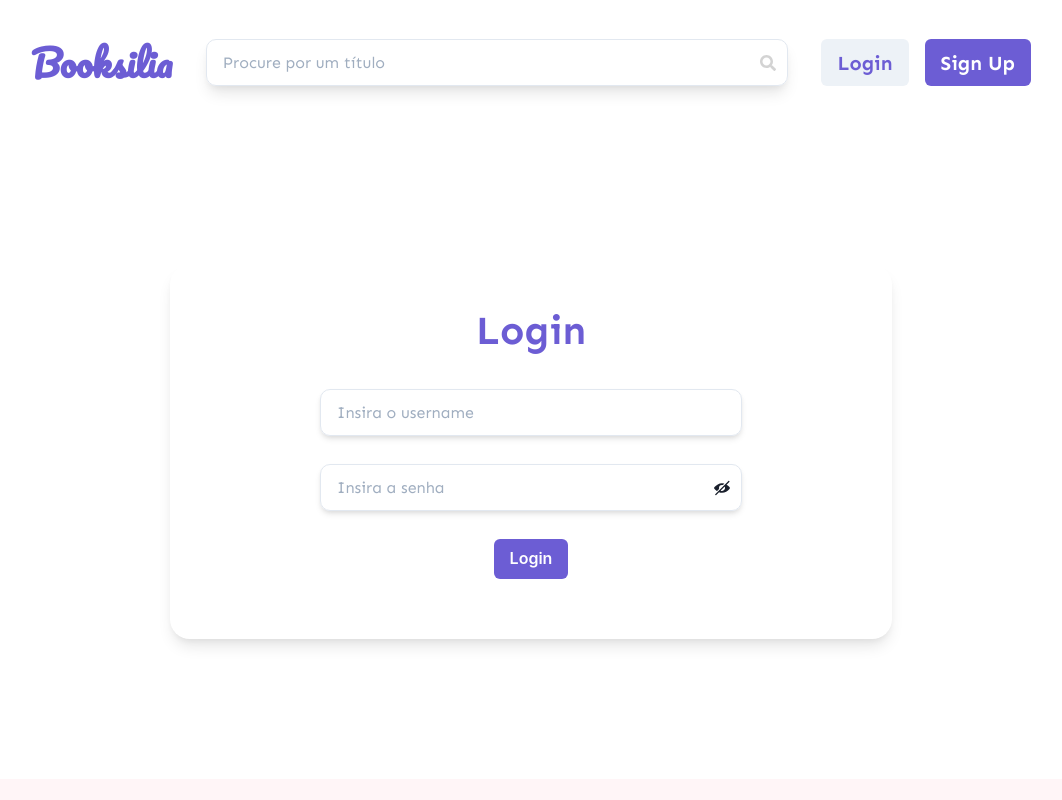
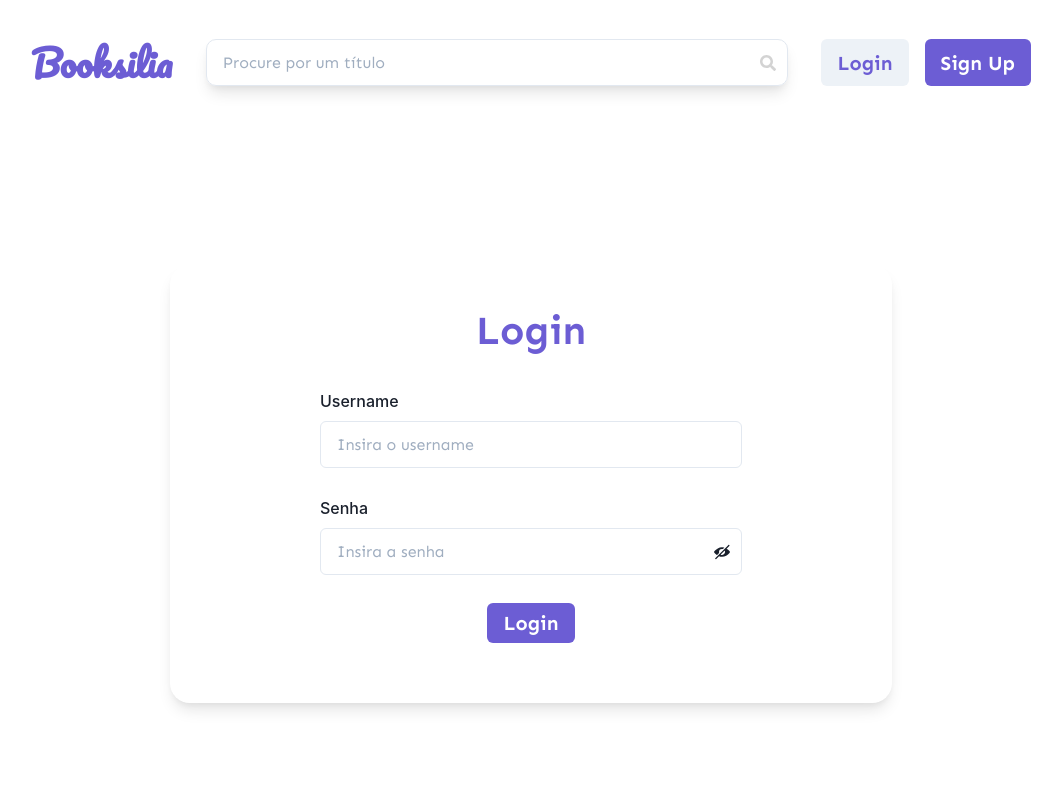
Before and after one commit to carollyb/booksilia, a React (Vite) app: page /login in a window 1280 px wide. Shown: the top 800 px of the page, without its empty margins (109-1171 px from the left). Built offline with nearby package versions, Linux system fonts and the light colour scheme; no server answers.

Commit message:
feat/validator: validação de formulário do login

```diff
--- a/package.json
+++ b/package.json
@@ -12,13 +12,16 @@
     "@chakra-ui/react": "^1.8.8",
     "@emotion/react": "^11.9.0",
     "@emotion/styled": "^11.8.1",
+    "@hookform/resolvers": "^2.8.8",
     "axios": "^0.26.1",
     "framer-motion": "^6.3.0",
     "react": "^18.0.0",
     "react-dom": "^18.0.0",
+    "react-hook-form": "^7.30.0",
     "react-icons": "^4.3.1",
     "react-router": "^6.3.0",
-    "react-router-dom": "^6.3.0"
+    "react-router-dom": "^6.3.0",
+    "yup": "^0.32.11"
   },
   "devDependencies": {
     "@types/react": "^18.0.0",
--- a/src/context/GlobalProvider.jsx
+++ b/src/context/GlobalProvider.jsx
@@ -19,14 +19,6 @@ export function GlobalProvider({children}){
     }
 
     const [ bookData, setBookData ] = useState(book);
-
-    //login usuário
-    const user = {
-        username: '',
-        password: ''
-    }
-
-    const [ userData, setUserData ] = useState(user)
 
     //cadastro usuário
     const userSignUp = {
@@ -70,9 +62,6 @@ const getData = async (url) => {
         book,
         bookData,
         setBookData,
-        userData,
-        setUserData,
-        user,
         isAuth,
         setAuth,
         userSignUp,
--- a/src/pages/Login.jsx
+++ b/src/pages/Login.jsx
@@ -3,41 +3,46 @@ import {
     Text,
     Button,
     InputGroup,
+    Input,
     InputRightElement,
-    useToast
+    useToast,
+    FormControl,
+    FormLabel,
+    FormErrorMessage,
+
 } from '@chakra-ui/react';
 import { ViewIcon, ViewOffIcon } from '@chakra-ui/icons';
 import { useContext, useState } from 'react'
 import { useNavigate } from 'react-router-dom'
 import { GlobalContext } from '../context/Context'
+import { useForm } from "react-hook-form";
 import axios from 'axios'
 import ContainerSection from '../components/Layouts/Container';
 import BoxSection from '../components/Layouts/Box';
 import InputComponent from '../components/Input/InputComponent';
 import HeadingTitle from '../components/HeadingTitle/HeadingTitle';
+import { yupResolver } from '@hookform/resolvers/yup';
+import * as yup from "yup";
+
+const schema = yup.object({
+    username: yup.string().required('O nome de usuário é obrigatório'),
+    password: yup.string().required('A senha deve ser preenchida'),
+}).required();
 
 function LoginPage() {
-
+    const { register, handleSubmit, formState: { errors }, } = useForm({
+        resolver: yupResolver(schema)
+    });
     const [showPassword, setShowPassword] = useState(false);
     const navigate = useNavigate()
     const toast = useToast()
     const {
         url,
-        userData,
-        setUserData,
-        user,
         setAuth } = useContext(GlobalContext)
 
-    function handle(e) {
-        const newValues = {...userData}
-        newValues[e.target.id] = e.target.value;
-        setUserData(newValues)
-    }
-
-    async function handleSubmit(e) {
-        e.preventDefault();
-        const response = await axios.post(`${url}/login`, userData);
-        setUserData(user)
+    async function onSubmit(data) {
+        try {
+            const response = await axios.post(`${url}/login`, data);
             localStorage.setItem('token', response.data.token)
             localStorage.setItem('name', response.data.name)
             localStorage.setItem('user_id', response.data.user_id)
@@ -52,6 +57,16 @@ function LoginPage() {
                 duration: 3000,
                 isClosable: true,
                 });
+        } catch (error) {
+            toast({
+                title: `Não pôde fazer login`,
+                description: `Verifique seu username e senha!`,
+                status: 'error',
+                duration: 3000,
+                isClosable: true,
+                });
+        }
+
     }
 
     return (
@@ -59,19 +74,29 @@ function LoginPage() {
             <BoxSection>
                 <HeadingTitle
                 >Login</HeadingTitle>
-                <InputComponent
-                values={userData.username}
+                    <FormControl isInvalid={!!errors.username}>
+                        <FormLabel>Username</FormLabel>
+                        <Input
+                        {...register("username")}
+                        h={'47px'}
+                        fontFamily={'sen'}
                         id='username'
                         type="text"
                         placeholder={'Insira o username'}
-                onChange={(e) => {handle(e)}} />
+                        />
+                        <FormErrorMessage>{errors?.username?.message}</FormErrorMessage>
+                    </FormControl>
+                    <FormControl isInvalid={!!errors.password}>
+                        <FormLabel>Senha</FormLabel>
                         <InputGroup>
-                    <InputComponent
-                    values={userData.password}
+                            <Input
+                            {...register("password")}
+                            h={'47px'}
+                            fontFamily={'sen'}
                             id='password'
                             type={showPassword ? 'text' : 'password'}
                             placeholder={'Insira a senha'}
-                    onChange={(e) => {handle(e)}} />
+                            />
                             <InputRightElement h={'full'}>
                             <Button
                                 variant={'ghost'}
@@ -82,10 +107,15 @@ function LoginPage() {
                             </Button>
                         </InputRightElement>
                         </InputGroup>
+                        <FormErrorMessage>{errors?.password?.message}</FormErrorMessage>
+                    </FormControl>
                     <Button
+                    fontFamily={'sen'}
+                    fontSize={'20px'}
                     backgroundColor={'purple'}
                     color={'white'}
-                onClick={(e) => {handleSubmit(e)}}>
+                    type={'submit'}
+                    onClick={handleSubmit(onSubmit)}>
                         Login
                     </Button>
             </BoxSection>
```
Also changed, not shown: 1 other file (tests, documents, lock files or other folders). Lines whose indentation alone changed are shown as unchanged.
